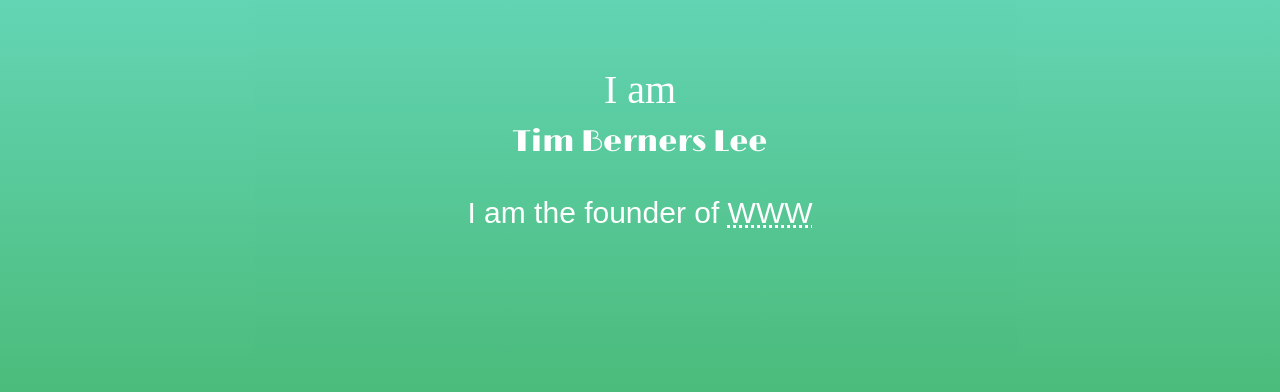
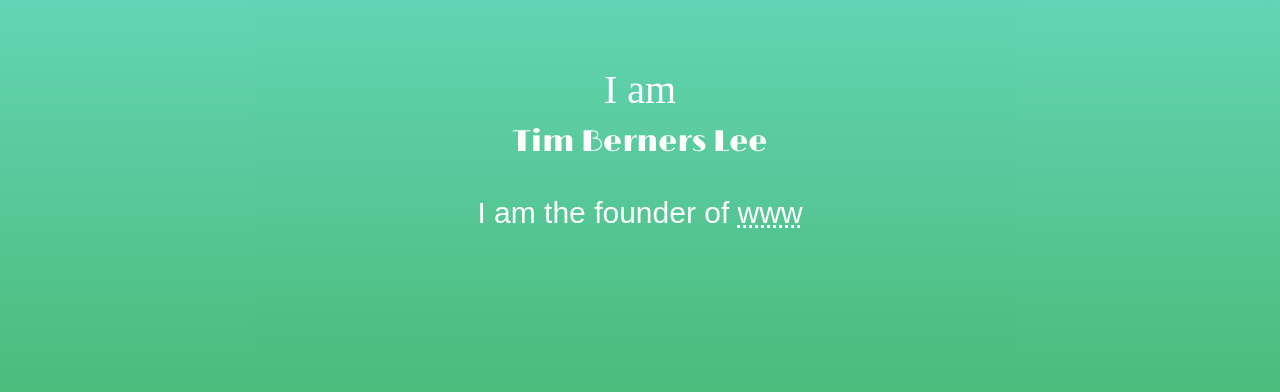
Before and after one commit to adhyyan2407/C-58, a plain HTML site: page index.html in a window 1280 px wide. Shown: the part 408-800 px from the top of the page. Drawn offline with nearby package versions, Linux system fonts and the light colour scheme.

Commit message:
Update index.html

```diff
--- a/index.html
+++ b/index.html
@@ -20,7 +20,7 @@
         <div class="div1">
             <img class="image" src="https://upload.wikimedia.org/wikipedia/commons/4/4e/Sir_Tim_Berners-Lee_%28cropped%29.jpg">
             <h1>I am<br><span id="name">Tim Berners Lee</span></h1>
-            <h2>I am the founder of <abbr title="World Wide Web">WWW</abbr></h2>
+            <h2>I am the founder of <abbr title="World Wide Web">www</abbr></h2>
         </div>
     </section>
     <section id="bio">
```
